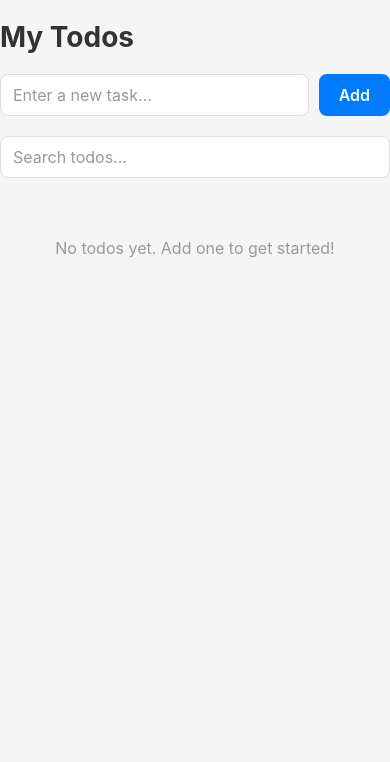
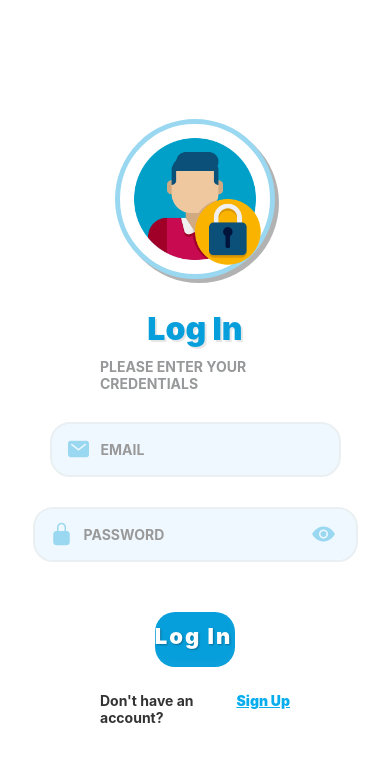
Before and after one commit to Jocelyn326/appdev2, a React Native app in the folder react-native-layout/: screen / in a window 390 px wide. Shown: the top 762 px of the page. Built offline with nearby package versions, Linux system fonts and the light colour scheme.

Commit message:
Implemented Todo screen with add, toggle, delete, and search functionality

```diff
--- a/react-native-layout/App.js
+++ b/react-native-layout/App.js
@@ -4,9 +4,16 @@ import Signup from './screens/Signup';
 import Todo from './screens/Todo';
 
 export default function App() {
-  const [currentScreen, setCurrentScreen] = useState('Todo');
+  const [currentScreen, setCurrentScreen] = useState('Login');
 
-  if (currentScreen === 'Todo') return <Todo />;
-  if (currentScreen === 'Signup') return <Signup onNavigate={() => setCurrentScreen('Login')} />;
-  return <Login onNavigate={() => setCurrentScreen('Signup')} />;
+  return currentScreen === 'Login' ? (
+    <Login
+      onNavigate={() => setCurrentScreen('Signup')}
+      onLogin={() => setCurrentScreen('Todo')}
+    />
+  ) : currentScreen === 'Signup' ? (
+    <Signup onNavigate={() => setCurrentScreen('Login')} />
+  ) : (
+    <Todo onNavigate={() => setCurrentScreen('Login')} />
+  );
 }
--- a/react-native-layout/screens/Login.js
+++ b/react-native-layout/screens/Login.js
@@ -2,7 +2,7 @@ import React, { useState } from 'react';
 import { View, Text, TextInput, TouchableOpacity, Image, StyleSheet, SafeAreaView, Dimensions } from 'react-native';
 import { Ionicons } from '@expo/vector-icons';
 
-const Login = ({ onNavigate }) => {
+const Login = ({ onNavigate, onLogin }) => {
 
     const [isPasswordVisible, setIsPasswordVisible] = useState(false);
 
@@ -53,7 +53,7 @@ const Login = ({ onNavigate }) => {
                     </TouchableOpacity>
                 </View>
 
-                <TouchableOpacity style={styles.button}>
+                <TouchableOpacity style={styles.button} onPress={onLogin}>
                     <Text style={styles.buttonText}>Log In</Text>
                 </TouchableOpacity>
 
--- a/react-native-layout/screens/Todo.js
+++ b/react-native-layout/screens/Todo.js
@@ -1,120 +1,108 @@
 import React, { useState } from 'react';
-import {
-  View,
-  Text,
-  TextInput,
-  TouchableOpacity,
-  FlatList,
-  StyleSheet,
-  SafeAreaView,
-} from 'react-native';
+import { View, Text, TextInput, TouchableOpacity, FlatList, StyleSheet, SafeAreaView, ScrollView } from 'react-native';
+import { Ionicons } from '@expo/vector-icons';
 
-const Todo = () => {
+const Todo = ({ onNavigate }) => {
     const [todos, setTodos] = useState([]);
-  const [inputValue, setInputValue] = useState('');
-  const [searchValue, setSearchValue] = useState('');
+    const [input, setInput] = useState('');
+    const [search, setSearch] = useState('');
+    const [lastDeleted, setLastDeleted] = useState(null);
 
-  // Add new todo
     const addTodo = () => {
-    if (inputValue.trim() === '') return;
-
-    const newTodo = {
-      id: Date.now().toString(),
-      text: inputValue,
-      completed: false,
+        if (input.trim()) {
+            setTodos([...todos, { id: Date.now().toString(), text: input, completed: false }]);
+            setInput('');
+        }
     };
 
-    setTodos([...todos, newTodo]);
-    setInputValue('');
+    const toggleTodo = (id) => {
+        setTodos(todos.map(todo => todo.id === id ? { ...todo, completed: !todo.completed } : todo));
     };
 
-  // Toggle todo completion status
-  const toggleTodo = (id) => {
-    setTodos(
-      todos.map((todo) =>
-        todo.id === id ? { ...todo, completed: !todo.completed } : todo
-      )
-    );
+    const deleteTodo = (id) => {
+        const deleted = todos.find(todo => todo.id === id);
+        setLastDeleted(deleted);
+        setTodos(todos.filter(todo => todo.id !== id));
     };
 
-  // Delete todo
-  const deleteTodo = (id) => {
-    setTodos(todos.filter((todo) => todo.id !== id));
+    const undoDelete = () => {
+        if (lastDeleted) {
+            setTodos([...todos, lastDeleted]);
+            setLastDeleted(null);
+        }
     };
 
-  // Filter todos based on search
-  const filteredTodos = todos.filter((todo) =>
-    todo.text.toLowerCase().includes(searchValue.toLowerCase())
-  );
-
-  // Render individual todo item
-  const renderTodoItem = ({ item }) => (
-    <View style={styles.todoItem}>
-      <TouchableOpacity
-        style={styles.checkboxContainer}
-        onPress={() => toggleTodo(item.id)}
-      >
-        <View style={[styles.checkbox, item.completed && styles.checkboxChecked]}>
-          {item.completed && <Text style={styles.checkmark}>✓</Text>}
-        </View>
-      </TouchableOpacity>
-
-      <Text
-        style={[styles.todoText, item.completed && styles.completedText]}
-      >
-        {item.text}
-      </Text>
-
-      <TouchableOpacity
-        style={styles.deleteButton}
-        onPress={() => deleteTodo(item.id)}
-      >
-        <Text style={styles.deleteButtonText}>Delete</Text>
-      </TouchableOpacity>
-    </View>
-  );
+    const filteredTodos = todos.filter(todo => todo.text.toLowerCase().includes(search.toLowerCase()));
 
     return (
         <SafeAreaView style={styles.container}>
+            <ScrollView contentContainerStyle={styles.scrollContent} showsVerticalScrollIndicator={false}>
                 <Text style={styles.title}>My Todos</Text>
+                <Text style={styles.subtitle}>Manage your tasks</Text>
 
-      {/* Add Todo Section */}
-      <View style={styles.addTodoSection}>
+                <View style={styles.inputContainer}>
+                    <Ionicons name="search" size={24} color="#99d8f0" style={styles.icon} />
                     <TextInput
                         style={styles.input}
-          placeholder="Enter a new task..."
-          value={inputValue}
-          onChangeText={setInputValue}
+                        placeholder="SEARCH TODOS"
                         placeholderTextColor="#999"
+                        value={search}
+                        onChangeText={setSearch}
                     />
-        <TouchableOpacity style={styles.addButton} onPress={addTodo}>
-          <Text style={styles.addButtonText}>Add</Text>
+                </View>
+
+                <View style={styles.inputContainer}>
+                    <Ionicons name="add-circle" size={24} color="#99d8f0" style={styles.icon} />
+                    <TextInput
+                        style={styles.input}
+                        placeholder="ADD NEW TODO"
+                        placeholderTextColor="#999"
+                        value={input}
+                        onChangeText={setInput}
+                    />
+                    <TouchableOpacity onPress={addTodo} style={styles.addButton}>
+                        <Text style={styles.addButtonText}>ADD</Text>
                     </TouchableOpacity>
                 </View>
 
-      {/* Search Section */}
-      <View style={styles.searchSection}>
-        <TextInput
-          style={styles.searchInput}
-          placeholder="Search todos..."
-          value={searchValue}
-          onChangeText={setSearchValue}
-          placeholderTextColor="#999"
-        />
-      </View>
-
-      {/* Todo List */}
                 <FlatList
                     data={filteredTodos}
-        renderItem={renderTodoItem}
-        keyExtractor={(item) => item.id}
-        ListEmptyComponent={
-          <Text style={styles.emptyText}>
-            {todos.length === 0 ? 'No todos yet. Add one to get started!' : 'No todos match your search.'}
+                    keyExtractor={item => item.id}
+                    style={styles.list}
+                    scrollEnabled={false}
+                    renderItem={({ item }) => (
+                        <View style={styles.todoItem}>
+                            <TouchableOpacity onPress={() => toggleTodo(item.id)} style={styles.todoContent}>
+                                <Ionicons
+                                    name={item.completed ? "checkmark-circle" : "ellipse-outline"}
+                                    size={24}
+                                    color={item.completed ? "#079fdb" : "#99d8f0"}
+                                />
+                                <Text style={[styles.todoText, item.completed && styles.completedText]}>
+                                    {item.text}
                                 </Text>
-        }
-        style={styles.listContainer}
+                            </TouchableOpacity>
+                            <TouchableOpacity onPress={() => deleteTodo(item.id)}>
+                                <Ionicons name="trash" size={24} color="#ff6b6b" />
+                            </TouchableOpacity>
+                        </View>
+                    )}
                 />
+
+                {lastDeleted && (
+                    <TouchableOpacity onPress={undoDelete} style={styles.undoButton}>
+                        <Ionicons name="arrow-undo" size={20} color="#fff" />
+                        <Text style={styles.undoText}>UNDO</Text>
+                    </TouchableOpacity>
+                )}
+
+                <View style={styles.footer}>
+                    <TouchableOpacity onPress={onNavigate} style={styles.backButton}>
+                        <Ionicons name="arrow-back" size={20} color="#fff" />
+                        <Text style={styles.backButtonText}>Back to Log In</Text>
+                    </TouchableOpacity>
+                </View>
+            </ScrollView>
         </SafeAreaView>
     );
 };
@@ -122,113 +110,153 @@ const Todo = () => {
 const styles = StyleSheet.create({
     container: {
         flex: 1,
-    backgroundColor: '#f5f5f5',
-    paddingHorizontal: 16,
+        backgroundColor: '#fff',
+    },
+    scrollContent: {
+        paddingHorizontal: 50,
+        paddingVertical: 100,
+        alignItems: 'center',
     },
     title: {
         fontSize: 28,
+        fontWeight: '900',
+        color: '#038bc1',
+        letterSpacing: 1,
+        marginBottom: 5,
+        textShadowColor: 'rgba(0, 0, 0, 0.1)',
+        textShadowOffset: { width: 1, height: 1 },
+        textShadowRadius: 2,
+    },
+    subtitle: {
+        fontSize: 14,
         fontWeight: 'bold',
-    marginVertical: 20,
-    color: '#333',
+        color: '#969899',
+        marginBottom: 25,
     },
-  addTodoSection: {
+    inputContainer: {
         flexDirection: 'row',
-    marginBottom: 20,
-    gap: 10,
+        alignItems: 'center',
+        backgroundColor: '#f0f8ff',
+        borderRadius: 20,
+        borderWidth: 2,
+        borderColor: '#eaf0f2',
+        paddingHorizontal: 15,
+        marginBottom: 30,
+        width: 350,
+        height: 55,
+    },
+    icon: {
+        marginRight: 10,
     },
     input: {
         flex: 1,
-    borderWidth: 1,
-    borderColor: '#ddd',
-    borderRadius: 8,
-    paddingHorizontal: 12,
-    paddingVertical: 10,
-    fontSize: 16,
-    backgroundColor: '#fff',
+        height: '100%',
+        fontWeight: 'bold',
+        color: '#333',
     },
     addButton: {
-    backgroundColor: '#007AFF',
+        backgroundColor: '#079fdb',
         paddingHorizontal: 20,
         paddingVertical: 10,
-    borderRadius: 8,
-    justifyContent: 'center',
+        borderRadius: 15,
+        borderBottomWidth: 3,
+        borderRightWidth: 2,
+        borderColor: '#17a3db57',
+        shadowColor: '#000',
+        shadowOffset: { width: 2, height: 2 },
+        shadowOpacity: 0.2,
+        shadowRadius: 3,
+        elevation: 5,
     },
     addButtonText: {
         color: '#fff',
-    fontWeight: '600',
-    fontSize: 16,
+        fontWeight: '900',
+        fontSize: 14,
     },
-  searchSection: {
-    marginBottom: 20,
-  },
-  searchInput: {
-    borderWidth: 1,
-    borderColor: '#ddd',
-    borderRadius: 8,
-    paddingHorizontal: 12,
-    paddingVertical: 10,
-    fontSize: 16,
-    backgroundColor: '#fff',
-  },
-  listContainer: {
-    flex: 1,
+    list: {
+        width: 350,
     },
     todoItem: {
         flexDirection: 'row',
         alignItems: 'center',
-    backgroundColor: '#fff',
-    paddingHorizontal: 16,
-    paddingVertical: 12,
+        justifyContent: 'space-between',
+        backgroundColor: '#f0f8ff',
+        borderRadius: 15,
+        borderWidth: 2,
+        borderColor: '#eaf0f2',
+        padding: 15,
         marginBottom: 10,
-    borderRadius: 8,
-    borderWidth: 1,
-    borderColor: '#eee',
+        shadowColor: '#000',
+        shadowOffset: { width: 1, height: 2 },
+        shadowOpacity: 0.1,
+        shadowRadius: 2,
+        elevation: 3,
     },
-  checkboxContainer: {
-    marginRight: 12,
+    todoContent: {
+        flexDirection: 'row',
+        alignItems: 'center',
+        flex: 1,
     },
-  checkbox: {
-    width: 24,
-    height: 24,
-    borderWidth: 2,
-    borderColor: '#007AFF',
-    borderRadius: 4,
-    justifyContent: 'center',
-    alignItems: 'center',
-  },
-  checkboxChecked: {
-    backgroundColor: '#007AFF',
-  },
-  checkmark: {
-    color: '#fff',
+    todoText: {
+        marginLeft: 10,
         fontSize: 16,
         fontWeight: 'bold',
-  },
-  todoText: {
+        color: '#333',
         flex: 1,
-    fontSize: 16,
-    color: '#333',
     },
     completedText: {
         textDecorationLine: 'line-through',
         color: '#999',
     },
-  deleteButton: {
-    backgroundColor: '#FF3B30',
-    paddingHorizontal: 12,
-    paddingVertical: 6,
-    borderRadius: 4,
+    undoButton: {
+        flexDirection: 'row',
+        alignItems: 'center',
+        justifyContent: 'center',
+        backgroundColor: '#ff6b6b',
+        paddingHorizontal: 25,
+        paddingVertical: 14,
+        borderRadius: 20,
+        marginTop: 20,
+        gap: 8,
+        borderBottomWidth: 4,
+        borderRightWidth: 2,
+        borderColor: 'rgba(255, 107, 107, 0.4)',
+        shadowColor: '#000',
+        shadowOffset: { width: 2, height: 3 },
+        shadowOpacity: 0.3,
+        shadowRadius: 4,
+        elevation: 6,
     },
-  deleteButtonText: {
+    undoText: {
         color: '#fff',
+        fontWeight: '900',
         fontSize: 14,
-    fontWeight: '600',
     },
-  emptyText: {
-    textAlign: 'center',
-    fontSize: 16,
-    color: '#999',
-    marginTop: 40,
+    footer: {
+        marginTop: 25,
+    },
+    backButton: {
+        flexDirection: 'row',
+        alignItems: 'center',
+        justifyContent: 'center',
+        backgroundColor: '#079fdb',
+        paddingHorizontal: 25,
+        paddingVertical: 14,
+        borderRadius: 20,
+        gap: 8,
+        borderBottomWidth: 4,
+        borderRightWidth: 2,
+        borderColor: '#17a3db57',
+        shadowColor: '#000',
+        shadowOffset: { width: 2, height: 2 },
+        shadowOpacity: 0.2,
+        shadowRadius: 3,
+        elevation: 5,
+    },
+    backButtonText: {
+        color: '#fff',
+        fontWeight: '900',
+        fontSize: 14,
     },
 });
 
```
Lines whose indentation alone changed are shown as unchanged.
